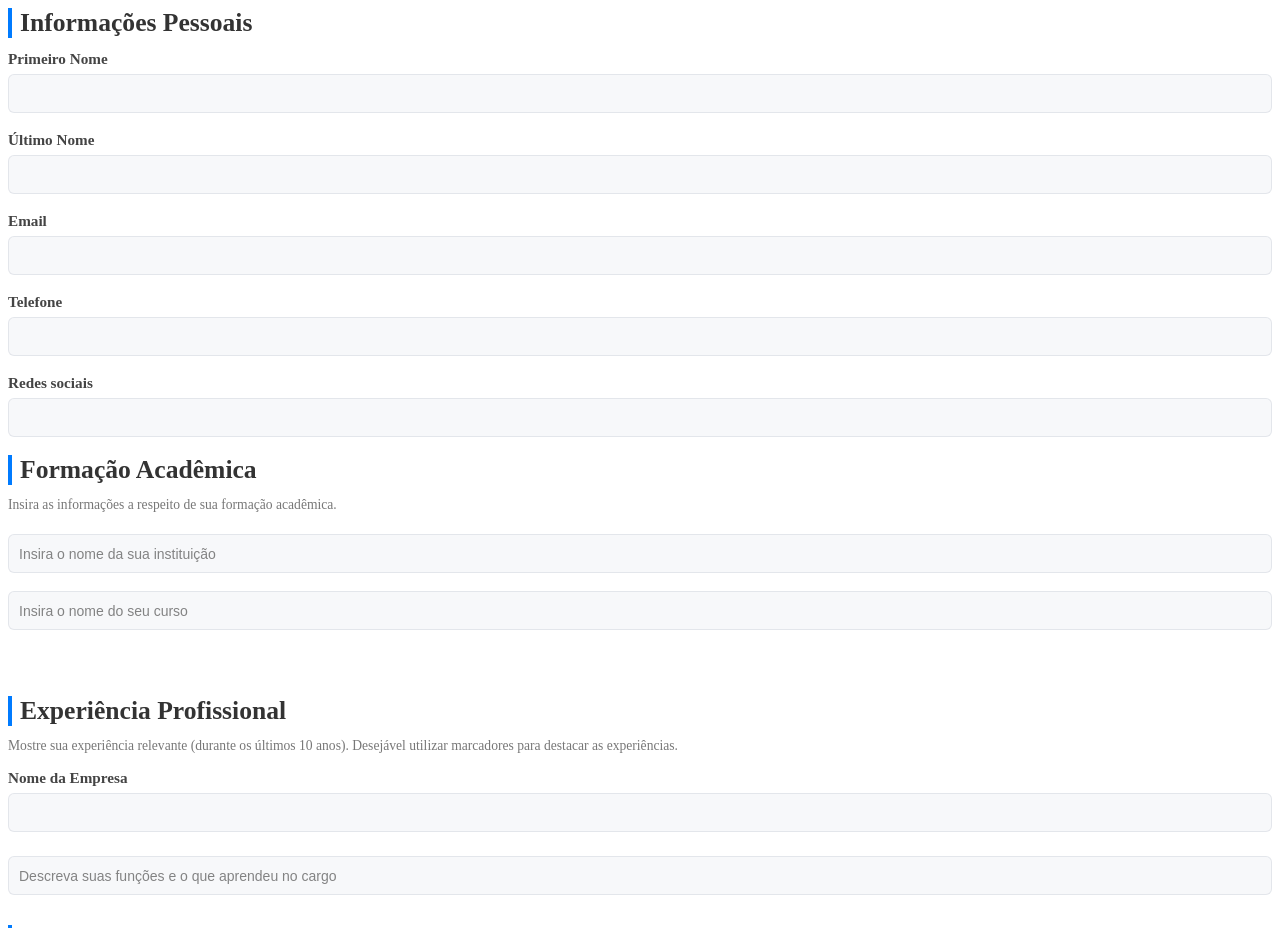
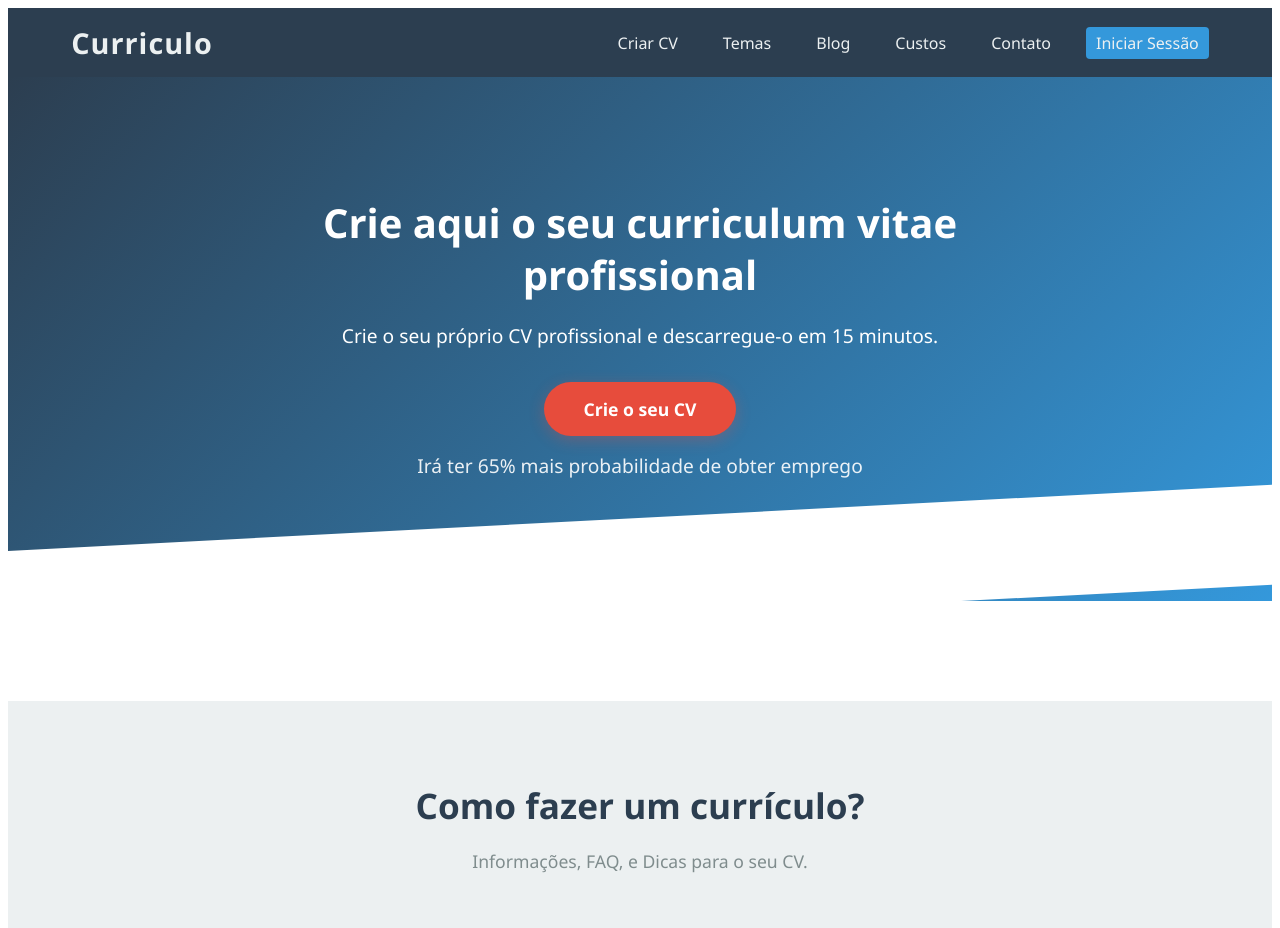
Before and after one commit to Angelogarciap/CurriculoExpress, an Angular app: page / in a window 1280 px wide. Shown: the top 928 px of the page. Built offline with nearby package versions, Linux system fonts and the light colour scheme.

Commit message:
subistituindo home

```diff
--- a/src/app/pages/home/home.css
+++ b/src/app/pages/home/home.css
@@ -1,178 +1,153 @@
-
 * {
     margin: 0;
     padding: 0;
     box-sizing: border-box;
+    font-family: 'Segoe UI', Tahoma, Geneva, Verdana, sans-serif;
 }
 
-
-body {
-    background-color: #f4f7fc;
-    font-family: "Segoe UI", Tahoma, Geneva, Verdana, sans-serif;
+:host {
+    display: block;
+    background-color: #fff;
     color: #333;
-    line-height: 1.6;
-    padding: 40px 20px;
+    width: 100%;
+    min-height: 100vh;
 }
 
+/* ===== HEADER ===== */
+header {
+    background-color: #2c3e50;
+    color: #fff;
+    display: flex;
+    justify-content: space-between;
+    align-items: center;
+    padding: 15px 5%;
+    width: 100%;
+}
 
-form {
-    background-color: white;
-    padding: 20px;
-    border-radius: 8px;
-    box-shadow: 0 2px 10px rgba(0, 0, 0, 0.1);
+.logo {
+    font-size: 1.8em;
+    font-weight: bold;
+    color: #ecf0f1;
+    letter-spacing: 1px;
+}
+
+nav ul {
+    list-style: none;
+    display: flex;
+    gap: 25px;
+    align-items: center;
+}
+
+nav a {
+    color: #ecf0f1;
+    text-decoration: none;
+    font-weight: 500;
+    transition: color 0.3s ease;
+    padding: 5px 10px;
+    border-radius: 4px;
+}
+
+nav a:hover {
+    color: #3498db;
+    background-color: rgba(255,255,255,0.1);
+}
+
+.login {
+    background-color: #3498db;
+    padding: 8px 20px;
+    border-radius: 20px;
+    transition: background-color 0.3s ease;
+}
+
+.login:hover {
+    background-color: #2980b9;
+}
+
+/* ===== HR ===== */
+.hero {
+    background: linear-gradient(135deg, #2c3e50 0%, #3498db 100%);
+    color: #fff;
+    text-align: center;
+    padding: 120px 5%;
+    position: relative;
+    width: 100%;
+}
+
+.hero::after {
+    content: "";
+    position: absolute;
+    bottom: -50px;
+    left: 0;
+    width: 100%;
+    height: 100px;
+    background-color: #fff;
+    transform: skewY(-3deg);
+    transform-origin: top left;
+}
+
+.hero h1 {
+    font-size: 2.5em;
+    font-weight: 700;
+    margin-bottom: 20px;
+    max-width: 800px;
+    margin-left: auto;
+    margin-right: auto;
+    line-height: 1.3;
+}
+
+.hero p {
+    font-size: 1.2em;
+    margin-top: 15px;
+    max-width: 600px;
+    margin-left: auto;
+    margin-right: auto;
+    line-height: 1.6;
+}
+
+.btn {
+    display: inline-block;
+    margin-top: 30px;
+    padding: 15px 40px;
+    background-color: #e74c3c;
+    color: #fff;
+    text-decoration: none;
+    font-weight: bold;
+    border-radius: 30px;
+    box-shadow: 0 4px 15px rgba(231, 76, 60, 0.3);
+    transition: all 0.3s ease;
+    font-size: 1.1em;
+}
+
+.btn:hover {
+    background-color: #c0392b;
+    transform: translateY(-2px);
+    box-shadow: 0 6px 20px rgba(231, 76, 60, 0.4);
+}
+
+.subtexto {
+    margin-top: 20px;
+    font-size: 0.95em;
+    opacity: 0.9;
+}
+
+/* ===== INFO ===== */
+.info {
+    text-align: center;
+    margin-top: 100px;
+    padding: 80px 5%;
+    background-color: #ecf0f1;
+    width: 100%;
+}
+
+.info h2 {
+    font-size: 2.2em;
+    color: #2c3e50;
+    margin-bottom: 20px;
+}
+
+.info p {
+    color: #7f8c8d;
+    font-size: 1.1em;
     max-width: 600px;
     margin: 0 auto;
 }
-
-
-h2 {
-    color: #333;
-    font-size: 1.6rem;
-    margin-bottom: 12px;
-    border-left: 4px solid #007BFF;
-    padding-left: 8px;
-    font-weight: 600;
-}
-
-
-p {
-    font-size: 0.85rem;
-    color: #777;
-    margin-bottom: 15px;
-}
-
-
-label {
-    font-weight: 600;
-    color: #444;
-    font-size: 0.95rem;
-    margin-bottom: 6px;
-    display: block;
-}
-
-
-input, select, textarea {
-    width: 100%;
-    padding: 10px;
-    margin-top: 6px;
-    margin-bottom: 12px;
-    border: 1px solid #dcdfe6bb;
-    border-radius: 6px;
-    font-size: 0.95rem;
-    color: #333;
-    background-color: #f5f6f9be;
-    transition: 0.3s;
-}
-
-
-
-input:focus, select:focus, textarea:focus {
-    outline: none;
-    border-color: #007BFF;
-    box-shadow: 0 0 4px rgba(0, 123, 255, 0.4);
-}
-
-
-small {
-    display: block;
-    margin-top: -8px;
-    font-size: 0.85rem;
-    color: #888;
-}
-
-
-.icon-info {
-    width: 18px;
-    height: 18px;
-    margin-right: 8px;
-    background-color: #007BFF;
-    border-radius: 50%;
-    color: white;
-    display: inline-flex;
-    justify-content: center;
-    align-items: center;
-    font-size: 0.7rem;
-}
-
-
-.info-message {
-    display: flex;
-    align-items: center;
-    font-size: 0.85rem;
-    color: #007BFF;
-    margin-top: -10px;
-}
-
-
-button {
-    background-color: #007BFF;
-    color: white;
-    border: none;
-    padding: 10px 18px;
-    border-radius: 6px;
-    font-size: 1rem;
-    cursor: pointer;
-    transition: background-color 0.3s ease;
-    font-weight: 600;
-    width: 100%;
-    margin-top: 20px;
-}
-
-
-button:hover {
-    background-color: #0056b3;
-}
-
-
-input[type="file"] {
-    padding: 6px;
-    border: 1px solid #dcdfe6;
-    border-radius: 6px;
-    background-color: white;
-    font-size: 0.9rem;
-    color: #333;
-    width: 100%;
-}
-
-
-textarea {
-    height: 80px;
-    border: 1px solid #ccccccf1;
-    border-radius: 6px;
-    resize: vertical;
-    padding: 10px;
-    font-size: 0.95rem;
-    background-color: #ffffffd2;
-    color: #333;
-    transition: border 0.3s ease, box-shadow 0.3s ease;
-
-}
-
-
-textarea::placeholder,
-input::placeholder {
-  font-size: 14px;
-  font-family: 'Arial', sans-serif;
-  color: #666;
-  opacity: 0.8;
-}
-
-
-
-.form-group {
-    margin-bottom: 16px;
-}
-
-.form-row {
-    display: flex;
-    justify-content: space-between;
-    gap: 16px;
-}
-
-.form-row .form-group {
-    flex: 1;
-}
-
-.form-row .form-group:first-child {
-    flex: 2;
-}
--- a/src/app/pages/home/home.html
+++ b/src/app/pages/home/home.html
@@ -1,91 +1,25 @@
+<header>
+    <div class="logo">Curriculo</div>
+    <nav>
+        <ul>
+            <li><a href="#">Criar CV</a></li>
+            <li><a href="#">Temas</a></li>
+            <li><a href="#">Blog</a></li>
+            <li><a href="#">Custos</a></li>
+            <li><a href="#">Contato</a></li>
+            <li><a href="#" class="login">Iniciar Sessão</a></li>
+        </ul>
+    </nav>
+</header>
 
-<div id="resumeForm">
+<section class="hero">
+    <h1>Crie aqui o seu curriculum vitae profissional</h1>
+    <p>Crie o seu próprio CV profissional e descarregue-o em 15 minutos.</p>
+    <a href="#" class="btn">Crie o seu CV</a>
+    <p class="subtexto">Irá ter 65% mais probabilidade de obter emprego</p>
+</section>
 
-    <div>
-        <h2>
-            Informações Pessoais
-        </h2>
-        <div class="personal-info">
-            <label>
-                Primeiro Nome
-                <input type="text" id="firstName">
-            </label>
-
-            <label>
-                Último Nome
-                <input type="text" id="lastName">
-            </label>
-
-            <label>
-                Email
-                <input type="text" id="email">
-            </label>
-
-            <label>
-                Telefone
-                <input type="text" id="phoneNumber">
-            </label>
-
-            <label>
-                Redes sociais
-                <input type="text" id="socialMedia">
-            </label>
-        </div>
-    </div>
-    <div class="academic-formation">
-        <div>
-            <h2>
-                Formação Acadêmica
-            </h2>
-            <div>
-                <p>
-                    Insira as informações a respeito de sua formação acadêmica.
-                </p>
-                <div>
-                    <input type="text" placeholder="Insira o nome da sua instituição" id="university">
-                </div>
-                <div>
-                    <input type="text" placeholder="Insira o nome do seu curso" id="course">
-                </div>
-            </div>
-        </div>
-        <br>
-        <br>
-        <br>
-        <div class="professional-experience">
-            <div>
-                <h2>
-                    Experiência Profissional
-                </h2>
-            </div>
-            <div>
-                <p>
-                    Mostre sua experiência relevante (durante os últimos 10 anos). Desejável utilizar marcadores para destacar as experiências.
-                </p>
-                <ul>
-                    <label>
-                        Nome da Empresa
-                        <input type="text" id="lastCompanyName">
-                    </label>
-                    <input type="text" placeholder="Descreva suas funções e o que aprendeu no cargo" id="workExp">
-                </ul>
-            </div>
-        </div>
-        <br>
-                <div class="additional-info">
-            <div>
-                <h2>
-                    Infomações Adicionais
-                </h2>
-            </div>
-            <div>
-                <ul>
-                    <input type="text" placeholder="Informe sobre suas qualidades e formações adjacentes" id="extraExp">
-                    <button type="button" id="printResume" (click)="submitForm()">
-                        Criar curriculo
-                    </button >
-                </ul>
-            </div>
-        </div>
-    </div>
-</div>
+<section class="info">
+    <h2>Como fazer um currículo?</h2>
+    <p>Informações, FAQ, e Dicas para o seu CV.</p>
+</section>
```
Also changed, not shown: src/app/pages/home/home.ts (added, +11 -0 lines).
